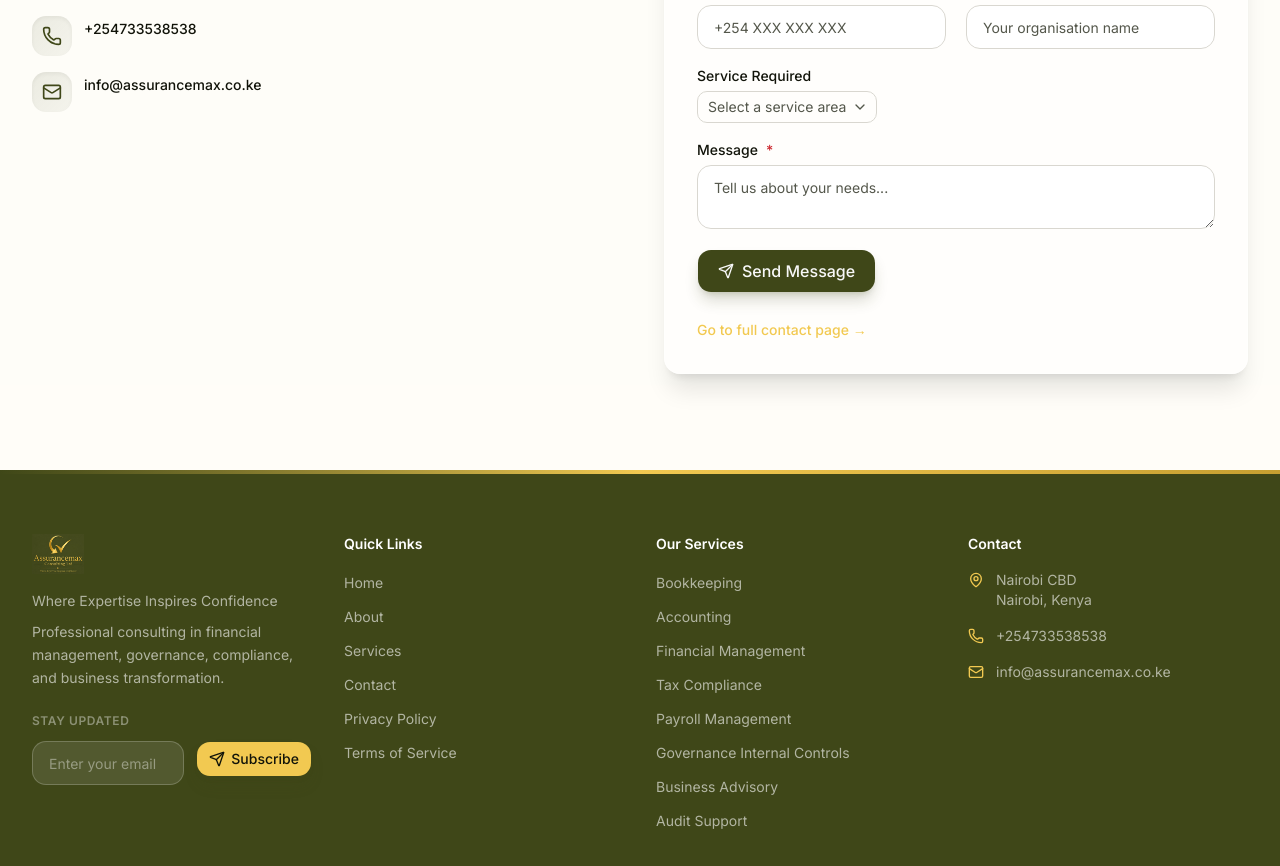
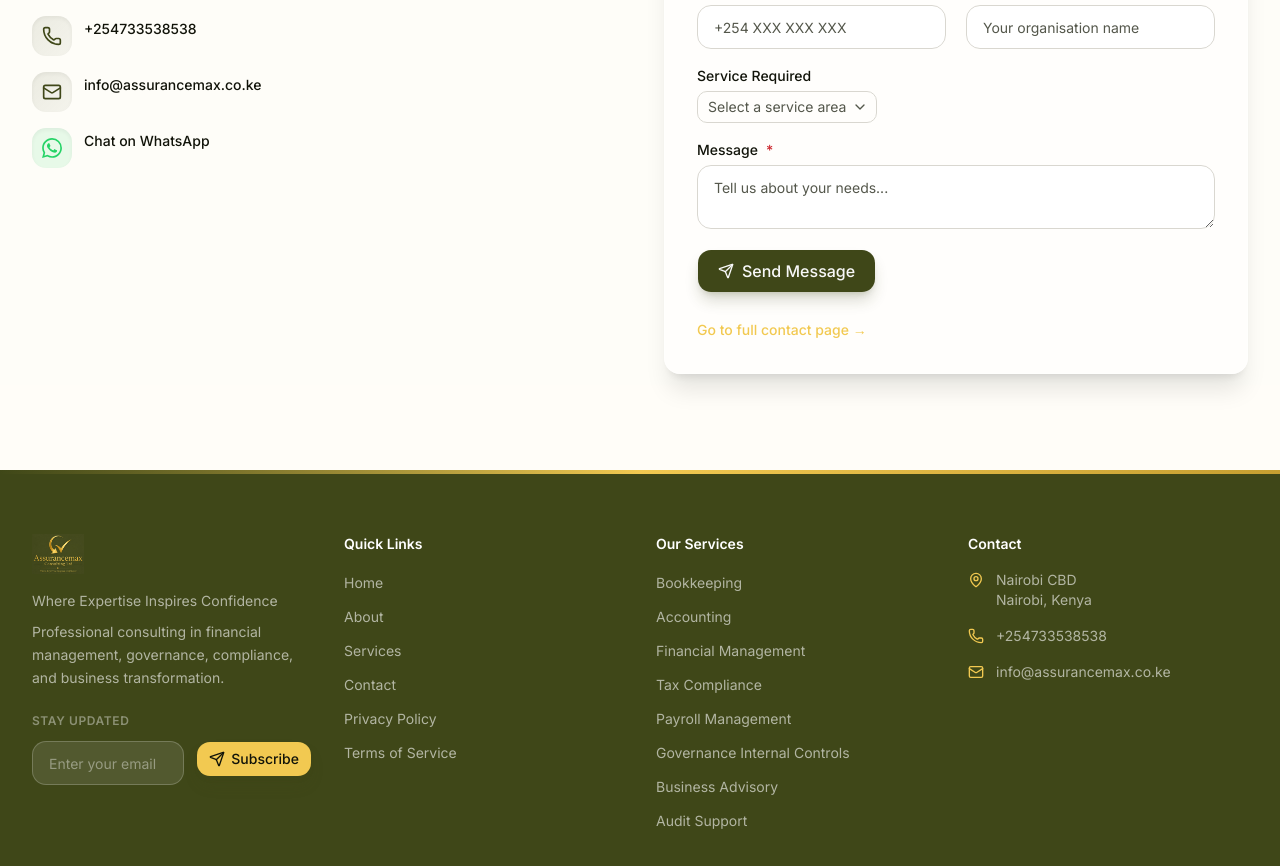
Before and after one commit to dev-mwero/assurancemax-consulting, a Next.js app: page / in a window 1280 px wide. Shown: the part 7490-8356 px from the top of the page. Built offline with nearby package versions, Linux system fonts and the light colour scheme; no server answers.

Commit message:
feat: add WhatsApp link to homepage contact section

```diff
--- a/src/components/marketing/contact-preview.tsx
+++ b/src/components/marketing/contact-preview.tsx
@@ -64,6 +64,27 @@
 									</a>
 								</div>
 							</div>
+							<div className="flex items-start gap-3">
+								<div className="flex size-10 shrink-0 items-center justify-center rounded-xl bg-[#25D366]/10 shadow-inner">
+									<svg
+										className="size-5 text-[#25D366]"
+										viewBox="0 0 24 24"
+										fill="currentColor"
+									>
+										<path d="M17.472 14.382c-.297-.149-1.758-.867-2.03-.967-.273-.099-.471-.148-.67.15-.197.297-.767.966-.94 1.164-.173.199-.347.223-.644.075-.297-.15-1.255-.463-2.39-1.475-.883-.788-1.48-1.761-1.653-2.059-.173-.297-.018-.458.13-.606.134-.133.298-.347.446-.52.149-.174.198-.298.298-.497.099-.198.05-.371-.025-.52-.075-.149-.669-1.612-.916-2.207-.242-.579-.487-.5-.669-.51-.173-.008-.371-.01-.57-.01-.198 0-.52.074-.792.372-.272.297-1.04 1.016-1.04 2.479 0 1.462 1.065 2.875 1.213 3.074.149.198 2.096 3.2 5.077 4.487.709.306 1.262.489 1.694.625.712.227 1.36.195 1.871.118.571-.085 1.758-.719 2.006-1.413.248-.694.248-1.289.173-1.413-.074-.124-.272-.198-.57-.347m-5.421 7.403h-.004a9.87 9.87 0 01-5.031-1.378l-.361-.214-3.741.982.998-3.648-.235-.374a9.86 9.86 0 01-1.51-5.26c.001-5.45 4.436-9.884 9.888-9.884 2.64 0 5.122 1.03 6.988 2.898a9.825 9.825 0 012.893 6.994c-.003 5.45-4.437 9.884-9.885 9.884m8.413-18.297A11.815 11.815 0 0012.05 0C5.495 0 .16 5.335.157 11.892c0 2.096.547 4.142 1.588 5.945L.057 24l6.305-1.654a11.882 11.882 0 005.683 1.448h.005c6.554 0 11.89-5.335 11.893-11.893a11.821 11.821 0 00-3.48-8.413z" />
+									</svg>
+								</div>
+								<div>
+									<a
+										href={`https://wa.me/${contactInfo.whatsapp.replace(/[^0-9]/g, "")}`}
+										target="_blank"
+										rel="noopener noreferrer"
+										className="text-sm font-medium text-foreground hover:text-[#25D366] transition-colors duration-200"
+									>
+										Chat on WhatsApp
+									</a>
+								</div>
+							</div>
 						</div>
 					</div>
 				</Reveal>
```
